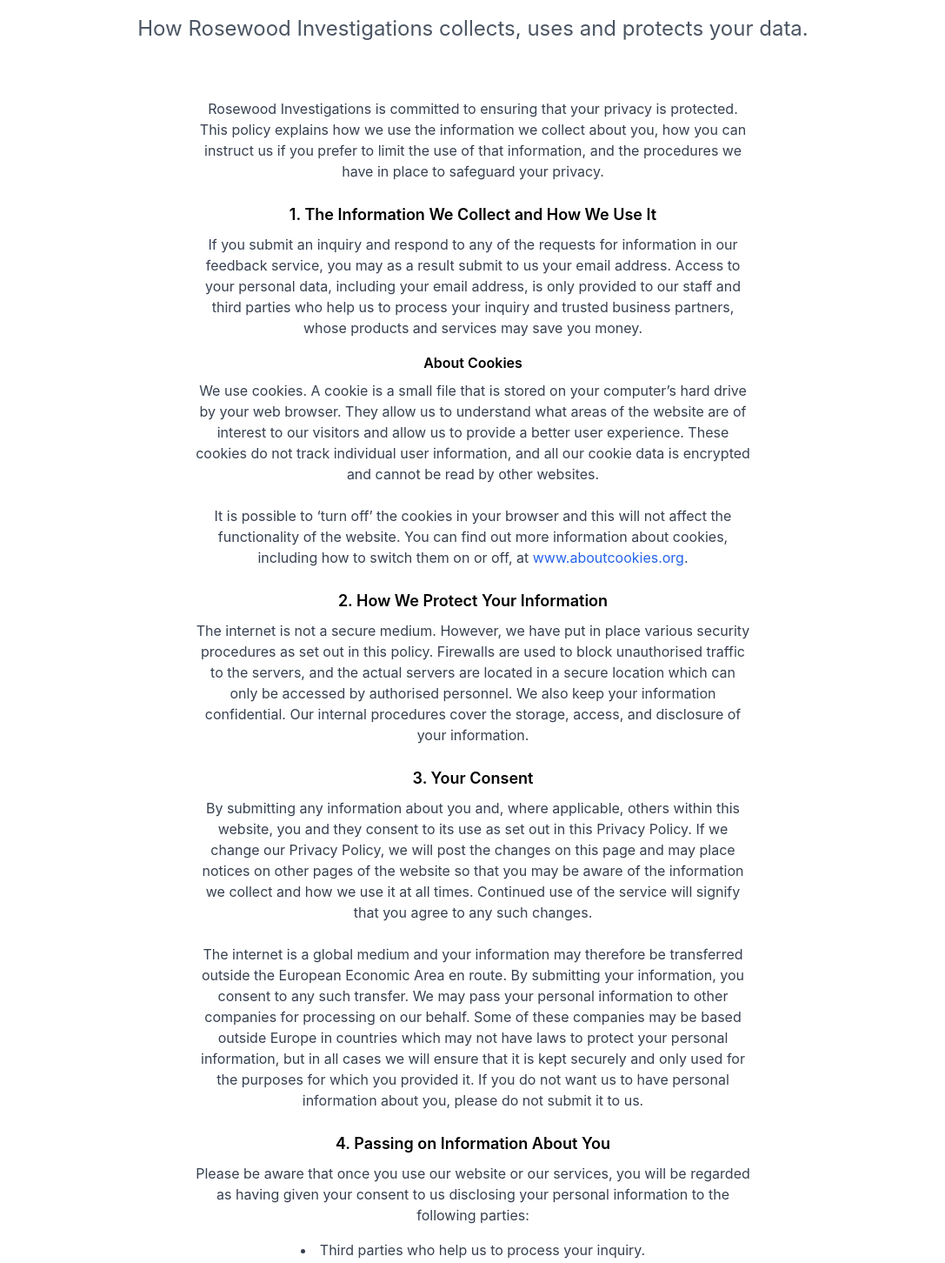
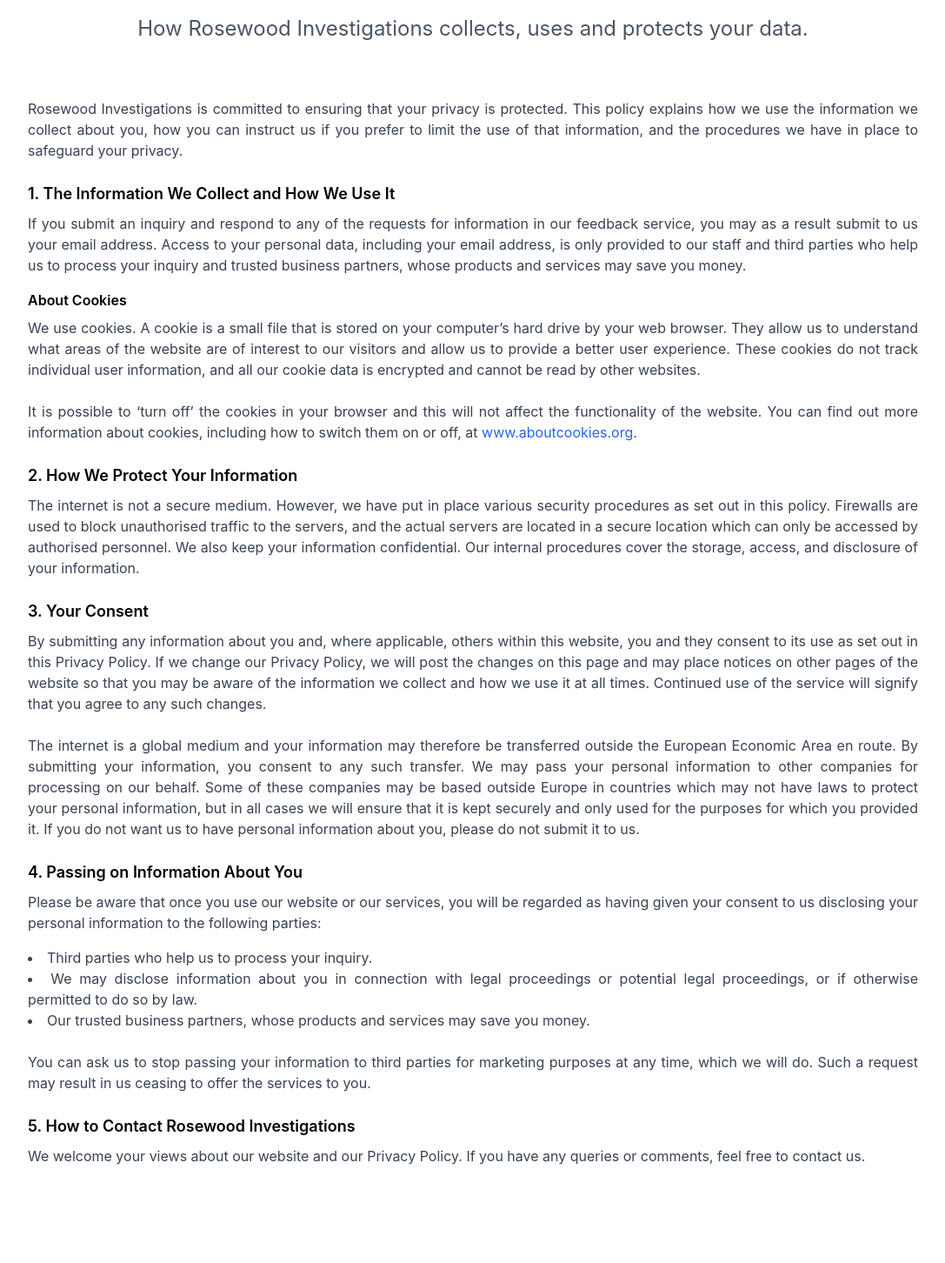
Before and after one commit to Naseef-Nusky/rosewood-investigations-website, a React (Create React App) app: page /privacy-policy in a window 1280 px wide. Shown: the part 147-1599 px from the top of the page at 87% size, without its empty margins (96-1183 px from the left). Built offline with nearby package versions, Linux system fonts and the light colour scheme.

Commit message:
Policy pages: left-align subheadings, widen content; misc updates

```diff
--- a/src/pages/PrivacyPolicy.jsx
+++ b/src/pages/PrivacyPolicy.jsx
@@ -18,9 +18,9 @@
       </section>
 
       <section className="pb-20">
-        <div className="max-w-4xl mx-auto px-6 md:px-16 lg:px-32">
+        <div className="mx-auto px-6 md:px-16 lg:px-32 max-w-7xl">
           {/* Intro */}
-          <p className="text-gray-700 mb-6 leading-relaxed text-sm md:text-base">
+          <p className="text-gray-700 mb-6 leading-relaxed text-sm md:text-base text-justify">
             Rosewood Investigations is committed to ensuring that your privacy is protected.
             This policy explains how we use the information we collect about you, how you can
             instruct us if you prefer to limit the use of that information, and the procedures
@@ -28,10 +28,10 @@
           </p>
 
           {/* Section 1 */}
-          <h2 className="text-lg font-semibold text-black mb-2">
+          <h2 className="text-lg font-semibold text-black mb-2 text-left">
             1. The Information We Collect and How We Use It
           </h2>
-          <p className="text-gray-700 mb-4 text-sm md:text-base leading-relaxed">
+          <p className="text-gray-700 mb-4 text-sm md:text-base leading-relaxed text-justify">
             If you submit an inquiry and respond to any of the requests for information in our
             feedback service, you may as a result submit to us your email address. Access to your
             personal data, including your email address, is only provided to our staff and third
@@ -40,8 +40,8 @@
           </p>
 
           {/* Cookies */}
-          <h3 className="text-md font-semibold text-black mb-2">About Cookies</h3>
-          <p className="text-gray-700 mb-6 text-sm md:text-base leading-relaxed">
+          <h3 className="text-md font-semibold text-black mb-2 text-left">About Cookies</h3>
+          <p className="text-gray-700 mb-6 text-sm md:text-base leading-relaxed text-justify">
             We use cookies. A cookie is a small file that is stored on your computer’s hard drive by
             your web browser. They allow us to understand what areas of the website are of interest
             to our visitors and allow us to provide a better user experience. These cookies do not
@@ -64,10 +64,10 @@
           </p>
 
           {/* Section 2 */}
-          <h2 className="text-lg font-semibold text-black mb-2">
+          <h2 className="text-lg font-semibold text-black mb-2 text-left">
             2. How We Protect Your Information
           </h2>
-          <p className="text-gray-700 mb-6 text-sm md:text-base leading-relaxed">
+          <p className="text-gray-700 mb-6 text-sm md:text-base leading-relaxed text-justify">
             The internet is not a secure medium. However, we have put in place various security
             procedures as set out in this policy. Firewalls are used to block unauthorised traffic to
             the servers, and the actual servers are located in a secure location which can only be
@@ -76,8 +76,8 @@
           </p>
 
           {/* Section 3 */}
-          <h2 className="text-lg font-semibold text-black mb-2">3. Your Consent</h2>
-          <p className="text-gray-700 mb-6 text-sm md:text-base leading-relaxed">
+          <h2 className="text-lg font-semibold text-black mb-2 text-left">3. Your Consent</h2>
+          <p className="text-gray-700 mb-6 text-sm md:text-base leading-relaxed text-justify">
             By submitting any information about you and, where applicable, others within this
             website, you and they consent to its use as set out in this Privacy Policy. If we change
             our Privacy Policy, we will post the changes on this page and may place notices on other
@@ -96,15 +96,15 @@
           </p>
 
           {/* Section 4 */}
-          <h2 className="text-lg font-semibold text-black mb-2">
+          <h2 className="text-lg font-semibold text-black mb-2 text-left">
             4. Passing on Information About You
           </h2>
-          <p className="text-gray-700 mb-4 text-sm md:text-base leading-relaxed">
+          <p className="text-gray-700 mb-4 text-sm md:text-base leading-relaxed text-justify">
             Please be aware that once you use our website or our services, you will be regarded as
             having given your consent to us disclosing your personal information to the following
             parties:
           </p>
-          <ul className="list-disc list-inside text-gray-700 mb-6 text-sm md:text-base leading-relaxed">
+          <ul className="list-disc list-inside text-gray-700 mb-6 text-sm md:text-base leading-relaxed text-justify">
             <li>Third parties who help us to process your inquiry.</li>
             <li>
               We may disclose information about you in connection with legal proceedings or potential
@@ -114,17 +114,17 @@
               Our trusted business partners, whose products and services may save you money.
             </li>
           </ul>
-          <p className="text-gray-700 mb-6 text-sm md:text-base leading-relaxed">
+          <p className="text-gray-700 mb-6 text-sm md:text-base leading-relaxed text-justify">
             You can ask us to stop passing your information to third parties for marketing purposes at
             any time, which we will do. Such a request may result in us ceasing to offer the services
             to you.
           </p>
 
           {/* Section 5 */}
-          <h2 className="text-lg font-semibold text-black mb-2">
+          <h2 className="text-lg font-semibold text-black mb-2 text-left">
             5. How to Contact Rosewood Investigations
           </h2>
-          <p className="text-gray-700 text-sm md:text-base leading-relaxed">
+          <p className="text-gray-700 text-sm md:text-base leading-relaxed text-justify">
             We welcome your views about our website and our Privacy Policy. If you have any queries or
             comments, feel free to contact us.
           </p>
--- a/src/pages/TermsAndConditions.jsx
+++ b/src/pages/TermsAndConditions.jsx
@@ -18,10 +18,10 @@
       </section>
 
       <section className="pb-20">
-        <div className="max-w-4xl mx-auto px-6 md:px-16 lg:px-32">
+        <div className="mx-auto px-6 md:px-16 lg:px-32 max-w-7xl">
           {/* Section 1 */}
-          <h2 className="text-lg font-semibold text-black mb-2">1. Liability</h2>
-          <p className="text-gray-700 mb-6 text-sm md:text-base leading-relaxed">
+          <h2 className="text-lg font-semibold text-black mb-2 text-left">1. Liability</h2>
+          <p className="text-gray-700 mb-6 text-sm md:text-base leading-relaxed text-justify">
             We try to ensure the accuracy of all of the content. However, we do not accept any liability for the use made by you of the content. The content of this site should only be used for information purposes and you should not rely on it to make (or refrain from making) any decision or take (or refrain from taking) any action.
             <br />
             <br />
@@ -32,21 +32,21 @@
           </p>
 
           {/* Section 2 */}
-          <h2 className="text-lg font-semibold text-black mb-2">2. Data Protection and Privacy</h2>
-          <p className="text-gray-700 mb-6 text-sm md:text-base leading-relaxed">
+          <h2 className="text-lg font-semibold text-black mb-2 text-left">2. Data Protection and Privacy</h2>
+          <p className="text-gray-700 mb-6 text-sm md:text-base leading-relaxed text-justify">
             Any details which you provide to us from which we can identify you are held and processed in accordance with our {" "}
             <Link to="/privacy-policy" className="text-blue-600 hover:underline">Privacy Policy</Link>.
           </p>
 
           {/* Section 3 */}
-          <h2 className="text-lg font-semibold text-black mb-2">3. Changes to the Terms</h2>
-          <p className="text-gray-700 mb-6 text-sm md:text-base leading-relaxed">
+          <h2 className="text-lg font-semibold text-black mb-2 text-left">3. Changes to the Terms</h2>
+          <p className="text-gray-700 mb-6 text-sm md:text-base leading-relaxed text-justify">
             Rosewood Investigations may change the site or these terms at any time. If you use the site after Rosewood Investigations has changed the terms, you will be bound by the new terms.
           </p>
 
           {/* Section 4 */}
-          <h2 className="text-lg font-semibold text-black mb-2">4. Governing Law and Jurisdiction</h2>
-          <p className="text-gray-700 mb-6 text-sm md:text-base leading-relaxed">
+          <h2 className="text-lg font-semibold text-black mb-2 text-left">4. Governing Law and Jurisdiction</h2>
+          <p className="text-gray-700 mb-6 text-sm md:text-base leading-relaxed text-justify">
             These terms and your use of this site are governed by and construed in accordance with the laws of England and Wales, and any disputes will be decided only by the Courts of England and Wales.
           </p>
         </div>
```
